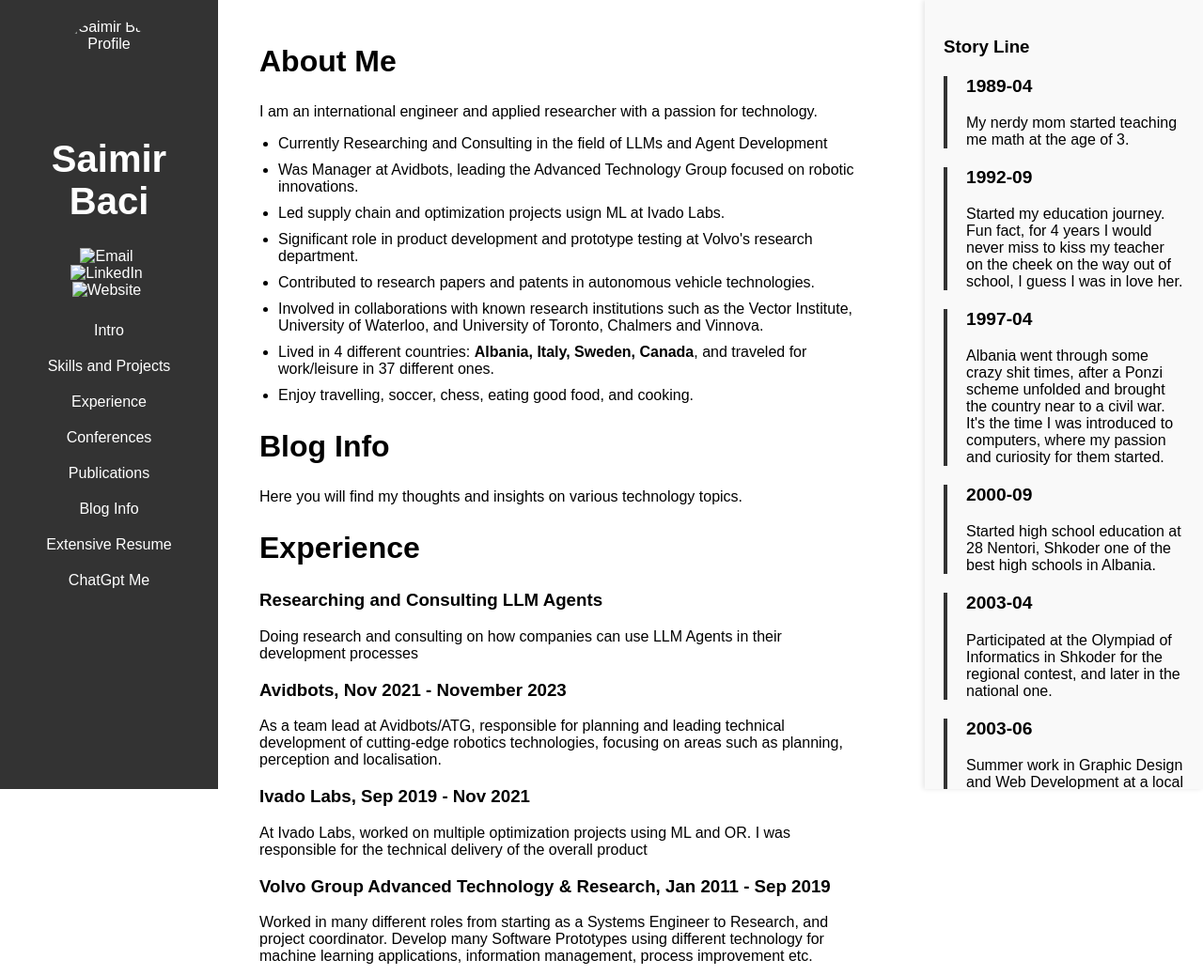
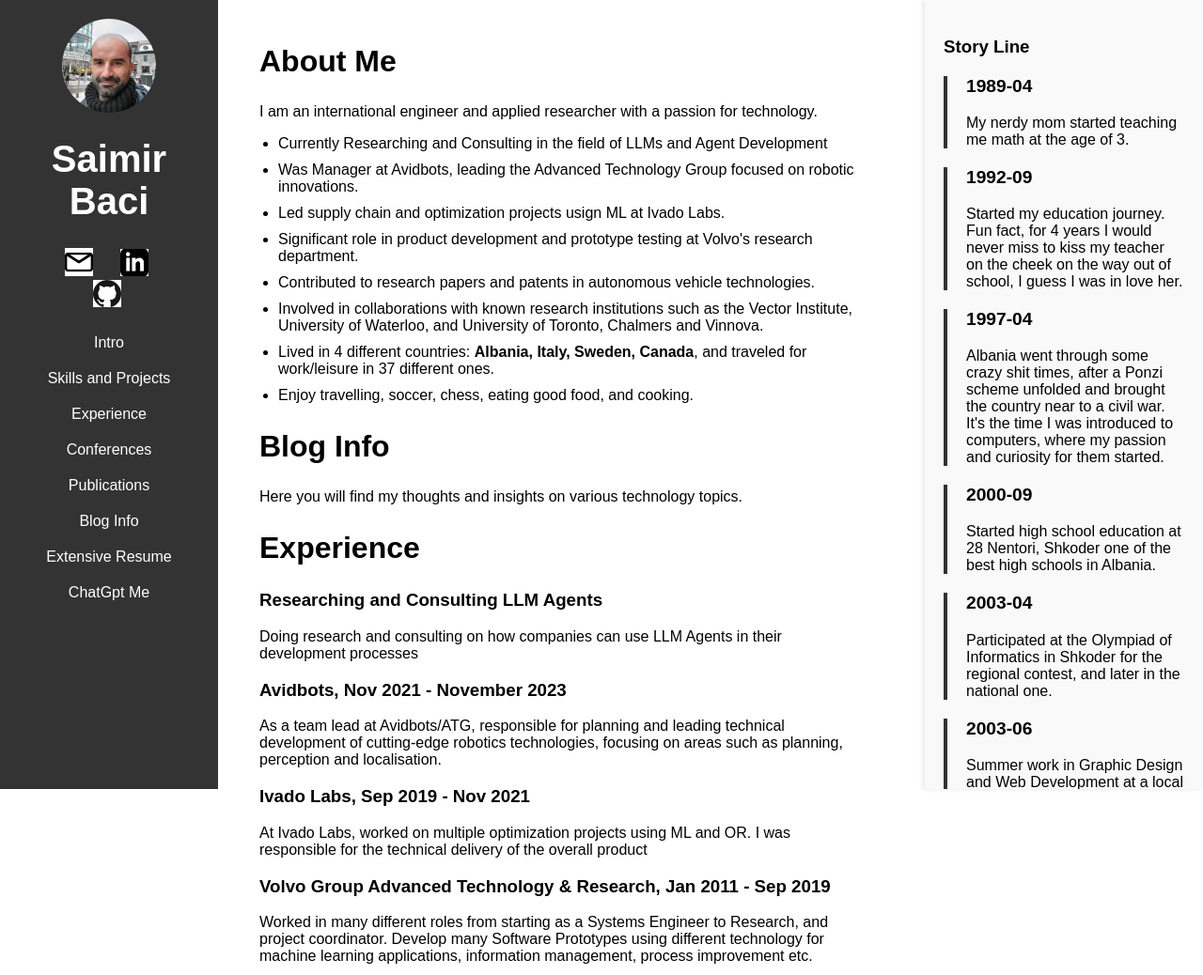
Before and after one commit to Saimirbaci/saimirbaci.github.io, a plain HTML site: page index.html in a window 1280 px wide. Shown: the top 1038 px of the page at 94% size. Drawn offline with Linux system fonts and the light colour scheme.

Commit message:
Added the icons and immage

```diff
--- a/index.html
+++ b/index.html
@@ -7,17 +7,17 @@
 </head>
 <body>
     <div class="sidebar">
-        <img src="/static/images/profile.jpg" alt="Saimir Baci Profile" class="profile-pic">  <!-- Image tag added -->
+        <img src="images/profile.jpg" alt="Saimir Baci Profile" class="profile-pic">  <!-- Image tag added -->
         <h1>Saimir Baci</h1>
         <div class="contact-icons">
             <a href="mailto:saimirbaci@hotmail.com" target="_blank">
-                <img src="/static/images/email.png" alt="Email">
+                <img src="images/email.png" alt="Email">
             </a>
             <a href="https://www.linkedin.com/in/saimir-baci/" target="_blank">
-                <img src="/static/images/linkedin.png" alt="LinkedIn">
+                <img src="images/linkedin.png" alt="LinkedIn">
             </a>
             <a href="http://github.com/saimirbaci" target="_blank">
-                <img src="/static/images/github.png" alt="Website">
+                <img src="images/github.png" alt="Website">
             </a>
         </div>
         <nav>
```
Also changed, not shown: images/email.png (added), images/github.png (added), images/linkedin.png (added), images/profile.jpg (added).
